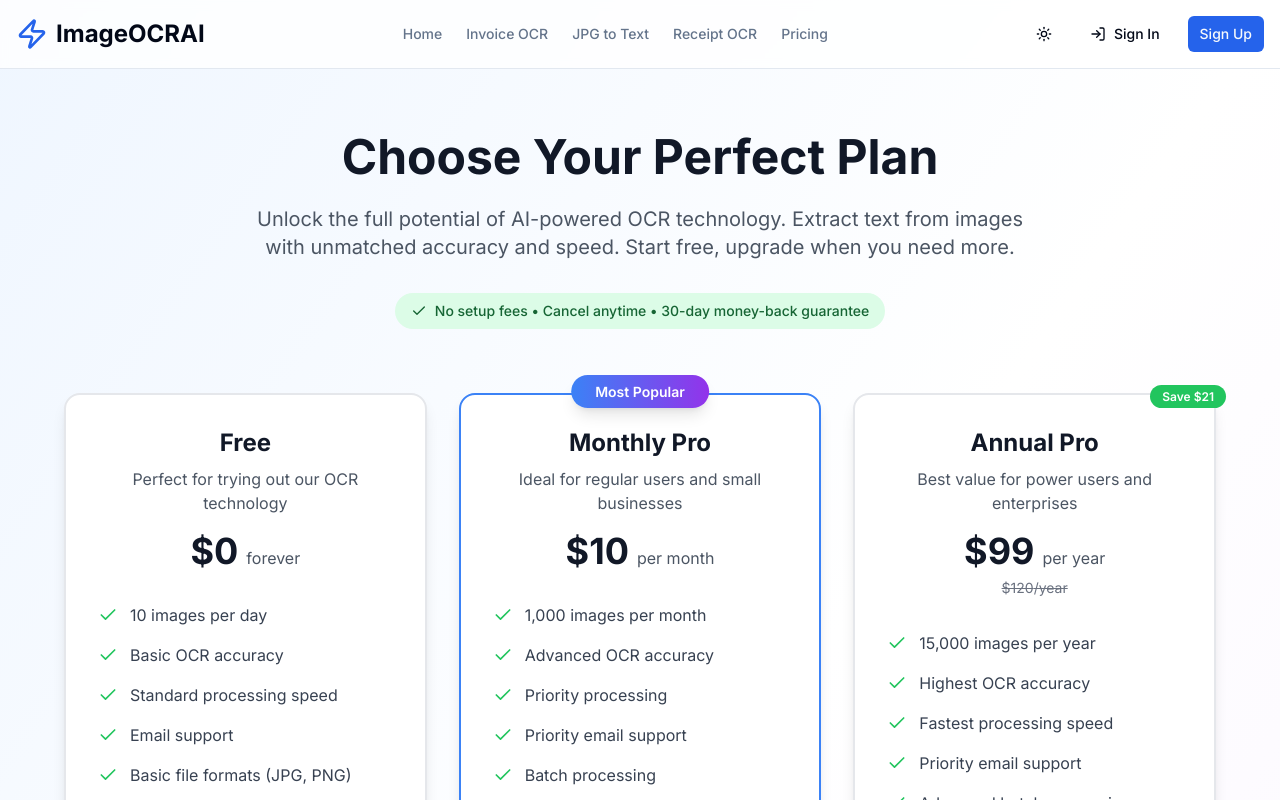
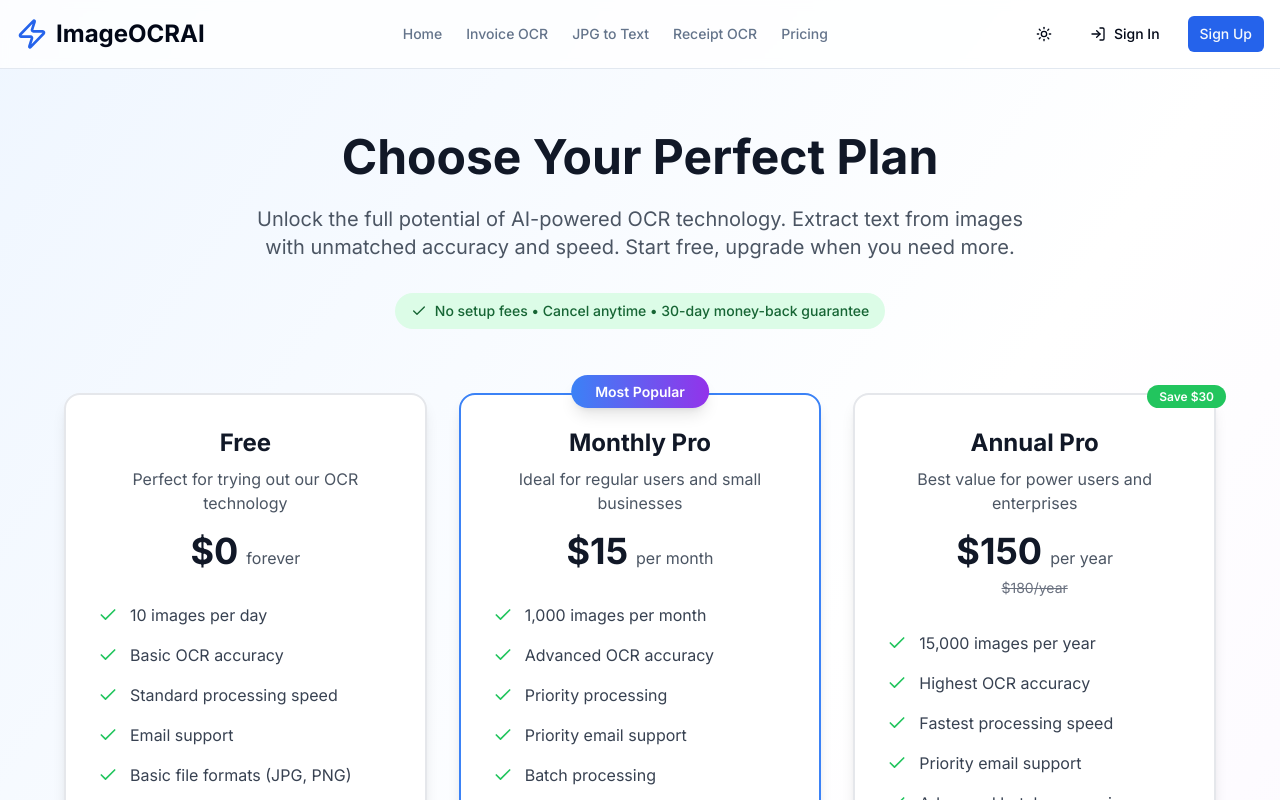
Before and after one commit to yuesir/imageocr-online, a Next.js app: page /pricing in a window 1280 px wide. Shown: the top 800 px of the page. Built offline with nearby package versions, Linux system fonts and the light colour scheme; no server answers.

Commit message:
price adjust

```diff
--- a/app/pricing/page.tsx
+++ b/app/pricing/page.tsx
@@ -28,7 +28,7 @@ const pricingTiers = [
   },
   {
     name: 'Monthly Pro',
-    price: '$10',
+    price: '$15',
     period: 'per month',
     description: 'Ideal for regular users and small businesses',
     features: [
@@ -45,9 +45,9 @@ const pricingTiers = [
   },
   {
     name: 'Annual Pro',
-    price: '$99',
+    price: '$150',
     period: 'per year',
-    originalPrice: '$120',
+    originalPrice: '$180',
     description: 'Best value for power users and enterprises',
     features: [
       '15,000 images per year',
@@ -59,7 +59,7 @@ const pricingTiers = [
     cta: 'Save with Annual',
     popular: false,
     buttonVariant: 'default' as const,
-    savings: 'Save $21'
+    savings: 'Save $30'
   }
 ]
 
--- a/components/layout/Footer.tsx
+++ b/components/layout/Footer.tsx
@@ -28,6 +28,7 @@ export function Footer() {
                 <Mail className="h-5 w-5" />
               </a>
             </div>
+            <p className="mt-2 text-gray-400 dark:text-gray-500 mb-4 max-w-md text-xs">ImageOCRAI is an independent tool and is not affiliated with, endorsed by, or officially connected to OpenAI, ChatGPT, Google, Anthropic, or any AI model provider. All product and company names are trademarks™ or registered® trademarks of their respective holders.</p>
           </div>
 
           {/* Services Section */}
```
